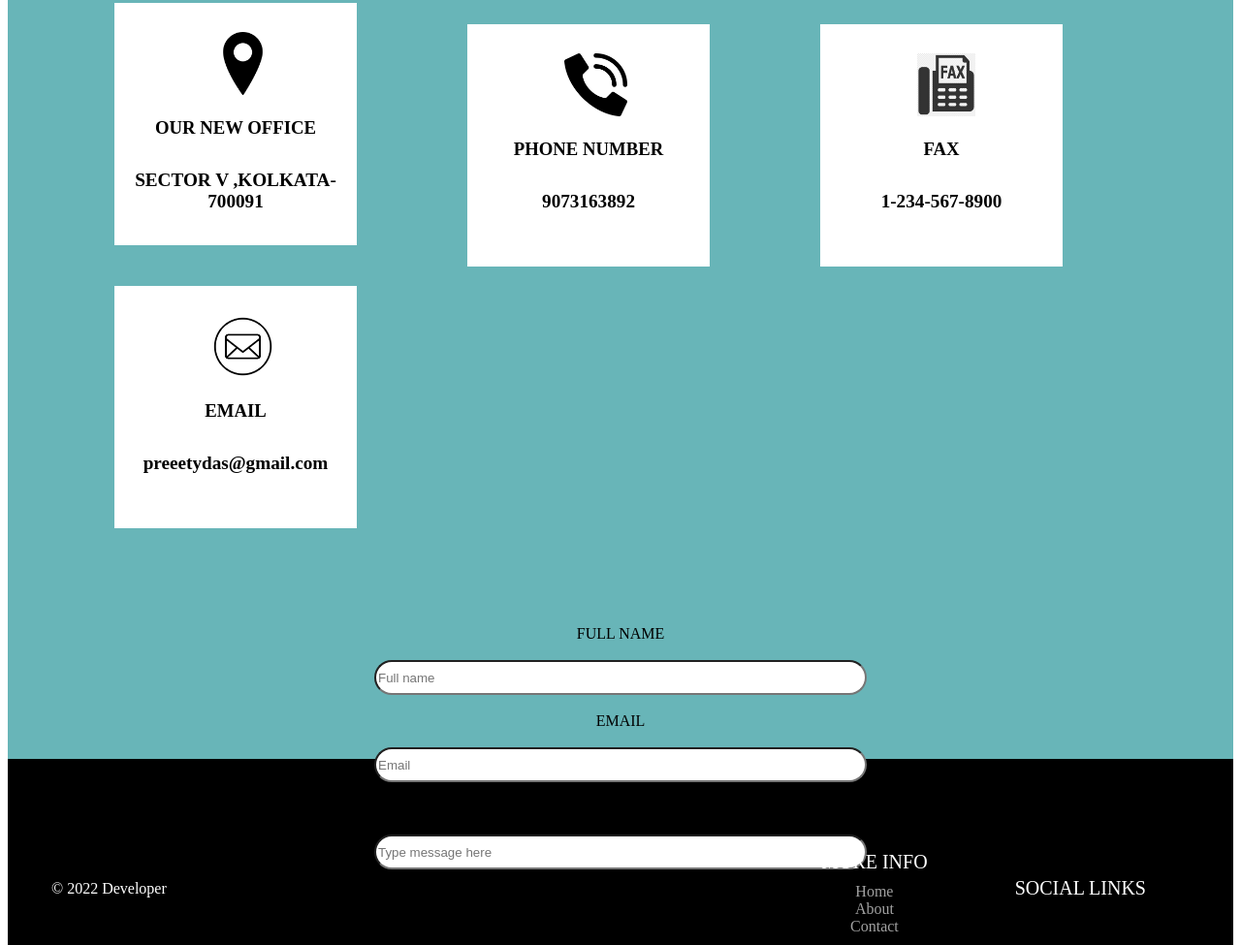
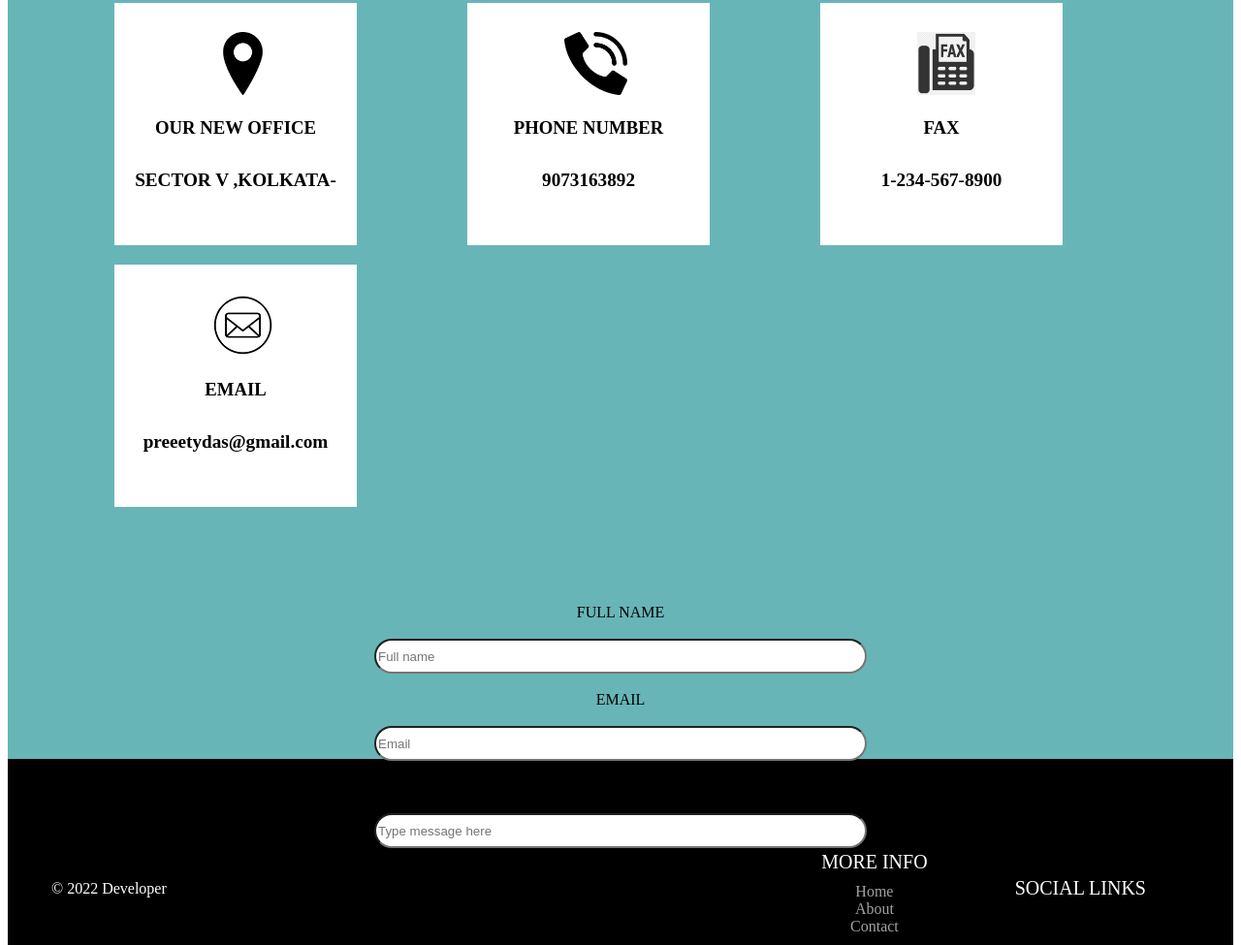
Before and after one commit to preety2809/web-designing, a plain HTML site: page index.html in a window 1280 px wide. Shown: the part 3839-4814 px from the top of the page at 97% size. Drawn offline with Linux system fonts and the light colour scheme.

Commit message:
Update index.html

```diff
--- a/index.html
+++ b/index.html
@@ -62,7 +62,7 @@
                     <div class="box"  style="background-color: white;">
                         <img src="loc.jpg" width="65px" height="65px">
                         <h3> OUR NEW OFFICE</h3>
-                        <H5> SECTOR V ,KOLKATA-700091</H5>
+                        <H5> SECTOR V ,KOLKATA-</H5>
                     </div>
                     <div class="box" style="background-color: white;">
                         <img src="call.jpg" width="65px" height="65px">
```
